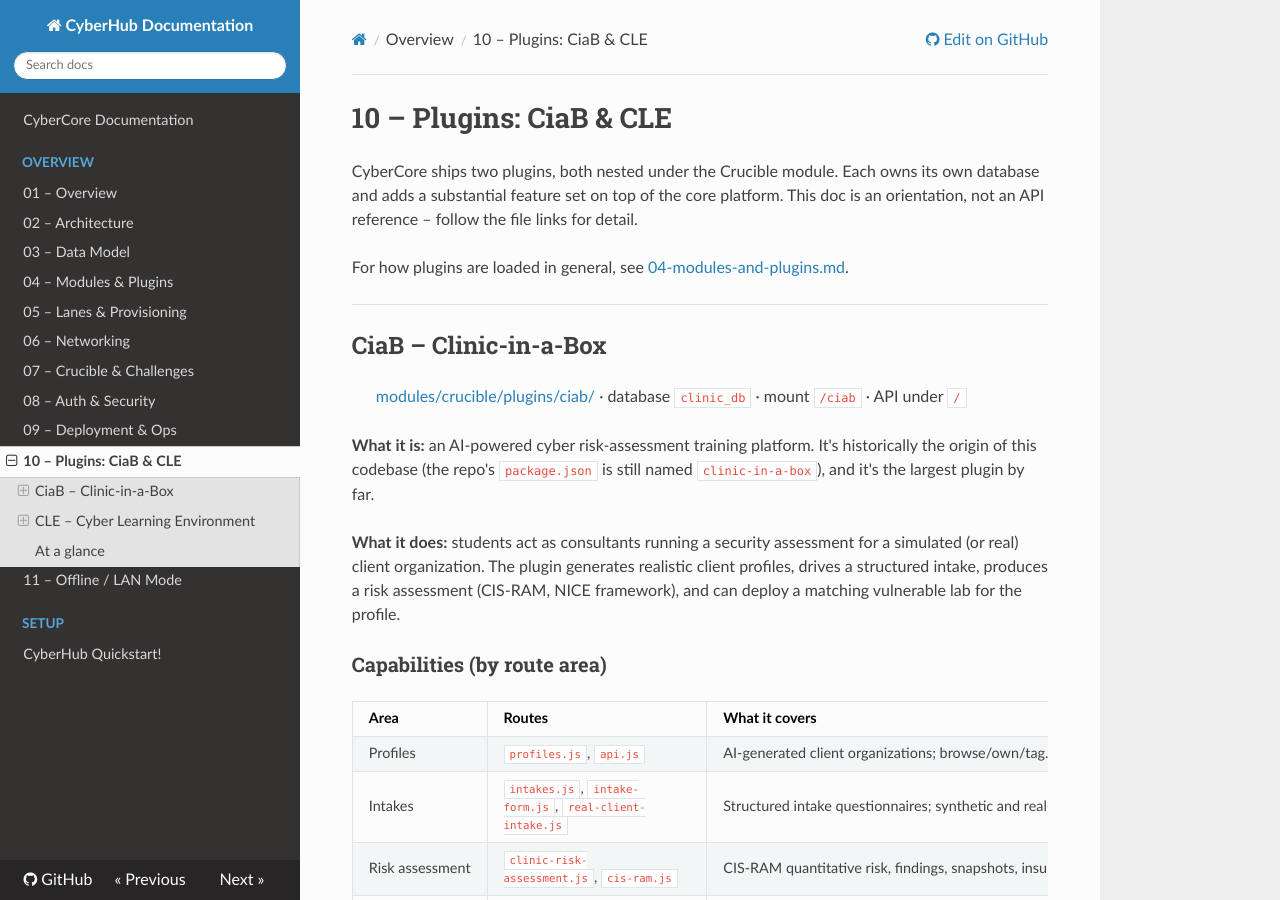
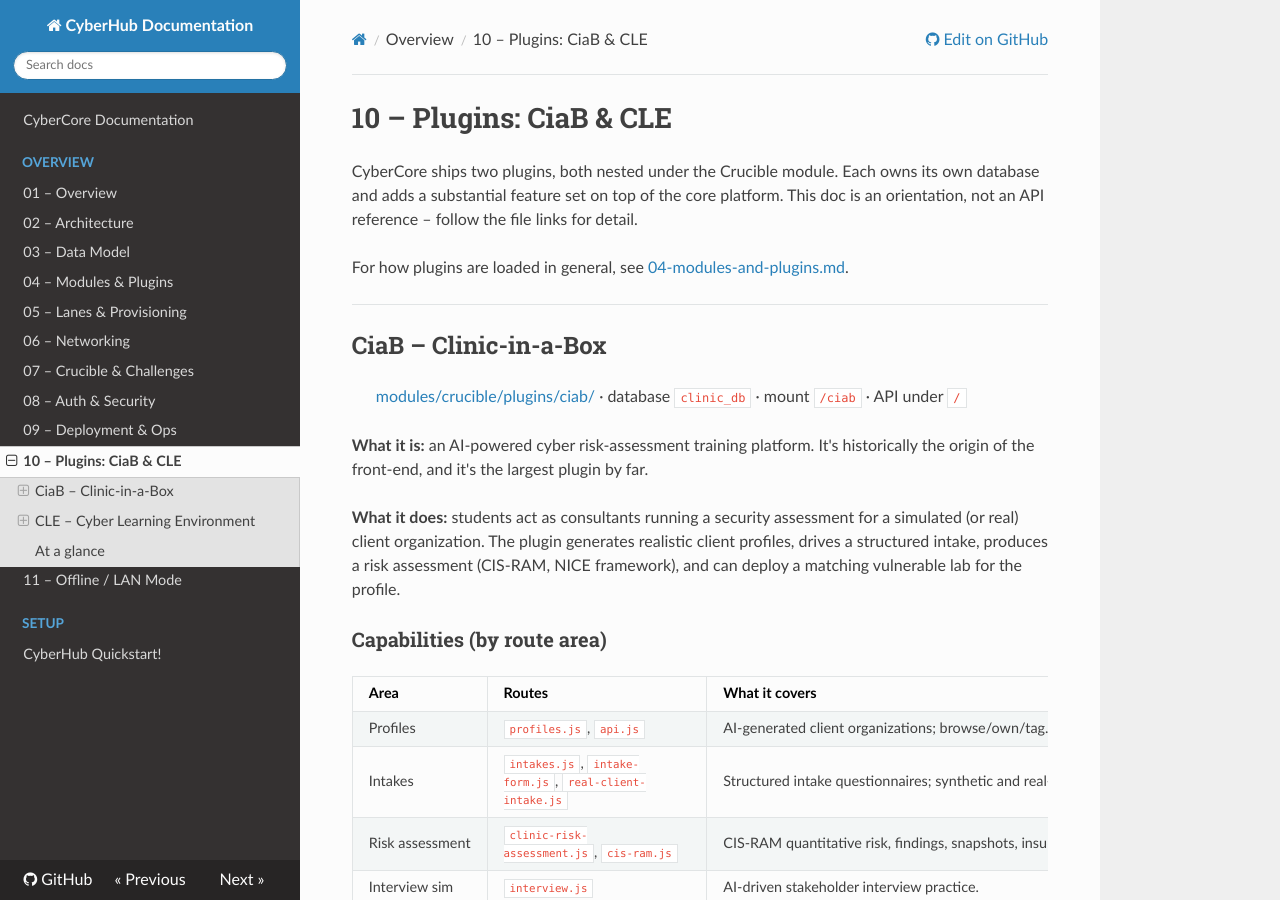
Before and after one commit to Saguaros-CyberHub/CyberHub-Docs, an MkDocs documentation site: the page built from docs/Overview/10-plugins.md, in a window 1280 px wide and 900 px high. Built offline with MkDocs 1.6.1, drawn with Linux system fonts in a browser that asks for light colours; nearby versions of some CDN libraries.

Commit message:
Refine documentation for clarity in "Crucible & Challenges" and "Plugins" sections

```diff
--- a/docs/Overview/10-plugins.md
+++ b/docs/Overview/10-plugins.md
@@ -16,8 +16,7 @@ For how plugins are loaded in general, see
 > · database `clinic_db` · mount `/ciab` · API under `/`
 
 **What it is:** an AI-powered cyber risk-assessment training platform. It's
-historically the origin of this codebase (the repo's `package.json` is still
-named `clinic-in-a-box`), and it's the largest plugin by far.
+historically the origin of the front-end, and it's the largest plugin by far.
 
 **What it does:** students act as consultants running a security assessment for a
 simulated (or real) client organization. The plugin generates realistic client
```
Also changed, not shown: docs/Overview/07-crucible-challenges.md (+1 -1 lines).
